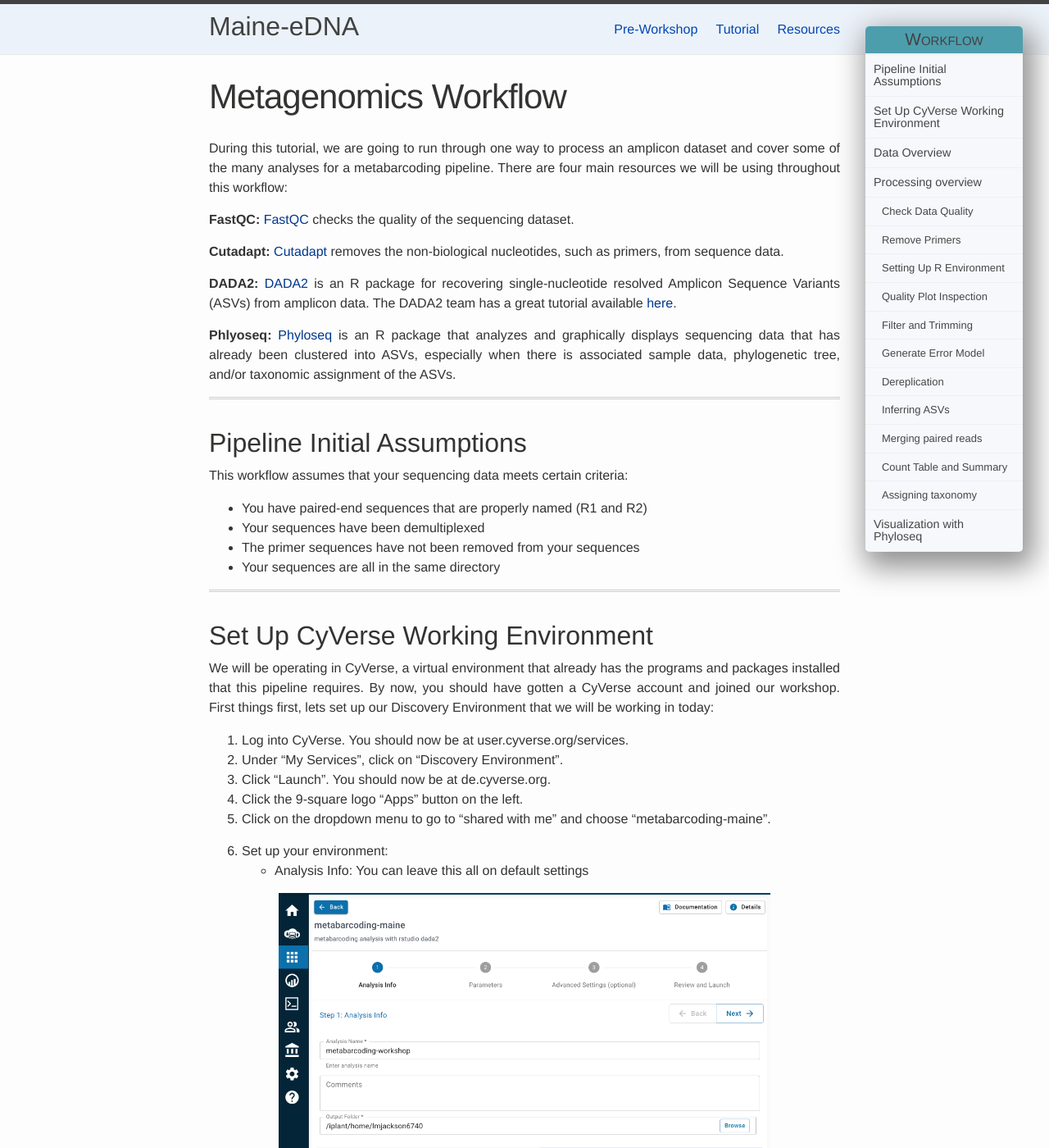
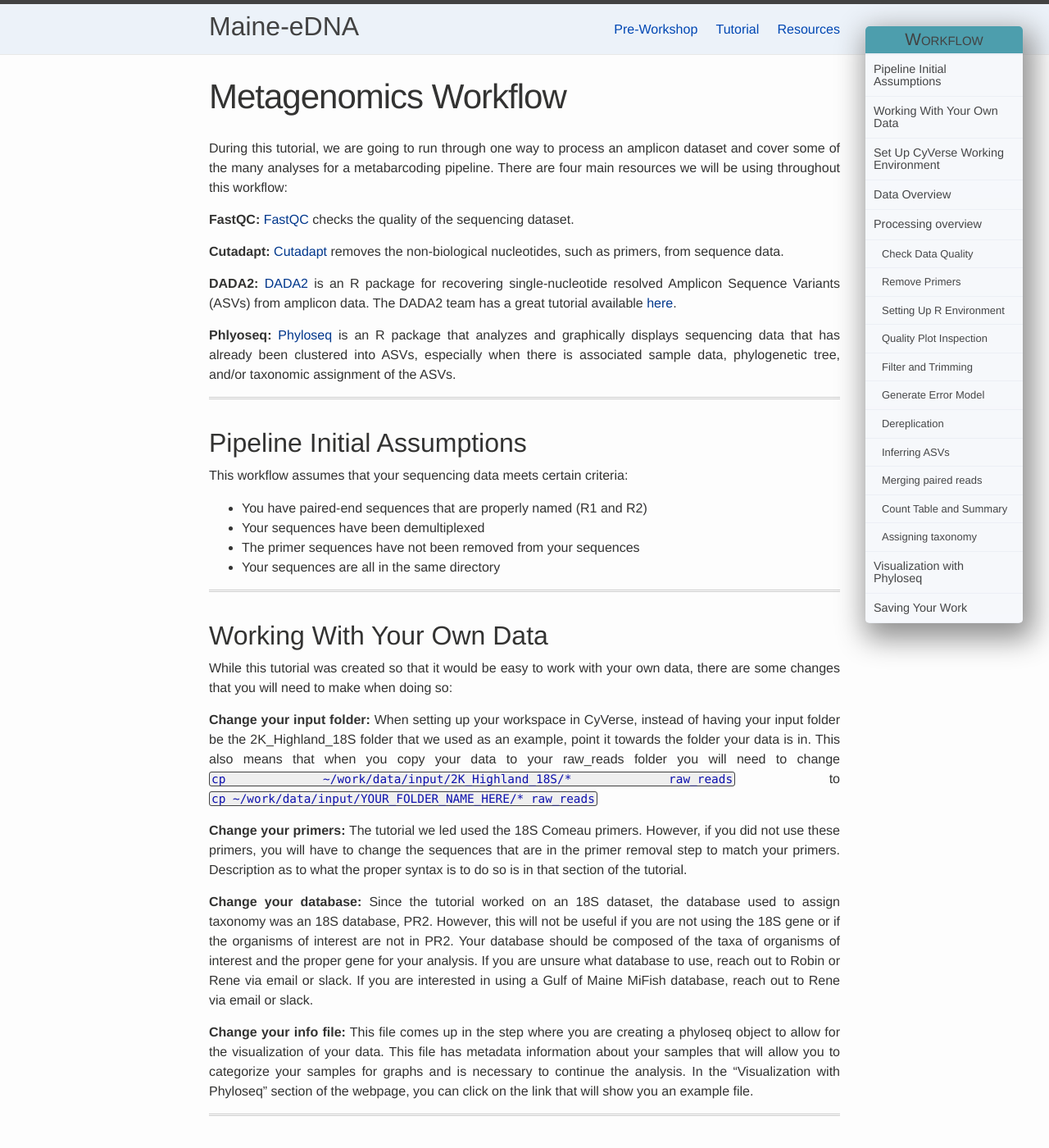
Before and after one commit to Maine-eDNA/Maine-eDNA.github.io, a Jekyll site: the page built from Tutorial/index.md, in a window 1280 px wide and 1400 px high. Shown: the whole window at 82% size. Built offline with Jekyll 4.4.1, drawn with Linux system fonts in a browser that asks for light colours; some of the changed text lies outside the part shown.

Commit message:
add copy step and own data notes

````diff
--- a/Tutorial/index.md
+++ b/Tutorial/index.md
@@ -30,6 +30,21 @@ This workflow assumes that your sequencing data meets certain criteria:
 - Your sequences have been demultiplexed
 - The primer sequences have not been removed from your sequences
 - Your sequences are all in the same directory
+
+---
+---
+<br>
+
+# Working With Your Own Data
+While this tutorial was created so that it would be easy to work with your own data, there are some changes that you will need to make when doing so:
+
+**Change your input folder:** When setting up your workspace in CyVerse, instead of having your input folder be the 2K_Highland_18S folder that we used as an example, point it towards the folder your data is in. This also means that when you copy your data to your raw_reads folder you will need to change `cp ~/work/data/input/2K_Highland_18S/* raw_reads` to `cp ~/work/data/input/YOUR_FOLDER_NAME_HERE/* raw_reads`
+
+**Change your primers:** The tutorial we led used the 18S Comeau primers. However, if you did not use these primers, you will have to change the sequences that are in the primer removal step to match your primers. Description as to what the proper syntax is to do so is in that section of the tutorial.
+
+**Change your database:** Since the tutorial worked on an 18S dataset, the database used to assign taxonomy was an 18S database, PR2. However, this will not be useful if you are not using the 18S gene or if the organisms of interest are not in PR2. Your database should be composed of the taxa of organisms of interest and the proper gene for your analysis. If you are unsure what database to use, reach out to Robin or Rene via email or slack. If you are interested in using a Gulf of Maine MiFish database, reach out to Rene via email or slack.
+
+**Change your info file:** This file comes up in the step where you are creating a phyloseq object to allow for the visualization of your data. This file has metadata information about your samples that will allow you to categorize your samples for graphs and is necessary to continue the analysis. In the "Visualization with Phyloseq" section of the webpage, you can click on the link that will show you an example file.
 
 ---
 ---
@@ -542,7 +557,7 @@ write.csv(taxa, "~/work/ASV_taxa.csv")
 
 # Visualization with Phyloseq
 
-Now that we have all of our ASVs assigned to their proper taxonomy according to the *PR2* database, we can visualize our data with the R package phyloseq. To do this, first, we need to load the phyloseq package in our R environment and create a phyloseq object based on our tables we have created. This will also require us to load in one more document in our "raw_reads" folder called "info_18S", which provides metadata necessary to create our phyloseq object.
+Now that we have all of our ASVs assigned to their proper taxonomy according to the *PR2* database, we can visualize our data with the R package phyloseq. To do this, first, we need to load the phyloseq package in our R environment and create a phyloseq object based on our tables we have created. This will also require us to load in one more document in our "raw_reads" folder called "info_18S" (need to create your own for your data? look [HERE](https://raw.githubusercontent.com/Maine-eDNA/bioinfo_training/main/info_18S_example.txt) for an example), which provides metadata necessary to create our phyloseq object.
 
 ```R
 
@@ -622,3 +637,26 @@ ggsave(path="~/work/", filename="richness.png")
 ---
 ---
 <br>
+
+# Saving Your Work
+
+As mentioned earlier, CyVerse requires any data that you want saved to live in the `work/data/output` directory. However, your work currently is in the `work` directory, as it processes at a faster rate when working in this directory compared to in the output directory.
+
+Chances are, you would like to save the work you have done and have access to intermediate outputs as well. To do so, you can either use the GUI on the bottom right hand side of the screen to drag all the files you want saved into the `work/data/output` directory, or you can use the command line to copy files.
+
+To copy all of the files and directories generated in this workflow to your output, go to your terminal window and type the following:
+
+```
+cp -r ~/work/* ~/work/data/output/
+```
+
+Note: when you run this, you **will** get the following two statements, saying it cannot copy your "home" and "data" directories into your "output" directory. **This is okay, we do not want those directories copied over anyways**
+
+```
+cp: cannot create symbolic link '/home/rstudio/work/data/iutput/data': Input/output error
+cp: cannot create symbolic link '/home/rstudio/work/data/iutput/home': Input/output error
+```
+
+---
+---
+<br>
````
